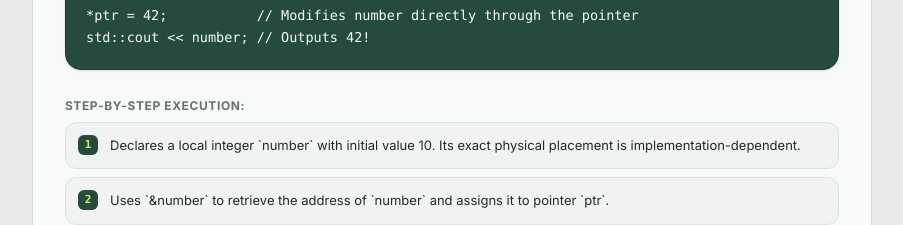
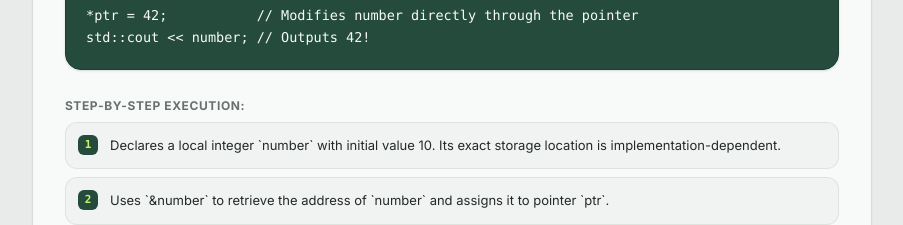
Before and after one commit to hanisnaff/Lumora, a React (Vite) app: page /lesson in a window 1280 px wide. Shown: the part 1020-1245 px from the top of the page, without its empty margins (318-1221 px from the left). Built offline with nearby package versions, Linux system fonts and the light colour scheme; no server answers.

Commit message:
Avoid implying C++ controls physical RAM placement

```diff
--- a/src/data/demoQuestions.ts
+++ b/src/data/demoQuestions.ts
@@ -161,7 +161,7 @@ std::cout << *ptr;   // Reads 10 (dereferencing)
 *ptr = 42;           // Modifies number directly through the pointer
 std::cout << number; // Outputs 42!`,
       steps: [
-        { line: 1, explanation: 'Declares a local integer `number` with initial value 10. Its exact physical placement is implementation-dependent.' },
+        { line: 1, explanation: 'Declares a local integer `number` with initial value 10. Its exact storage location is implementation-dependent.' },
         { line: 2, explanation: 'Uses `&number` to retrieve the address of `number` and assigns it to pointer `ptr`.' },
         { line: 4, explanation: '`*ptr` dereferences `ptr`, follows the address stored in it, and reads the value 10 from `number`.' },
         { line: 6, explanation: '`*ptr = 42` writes 42 into that exact memory cell. `number` is now changed to 42.' },
```
